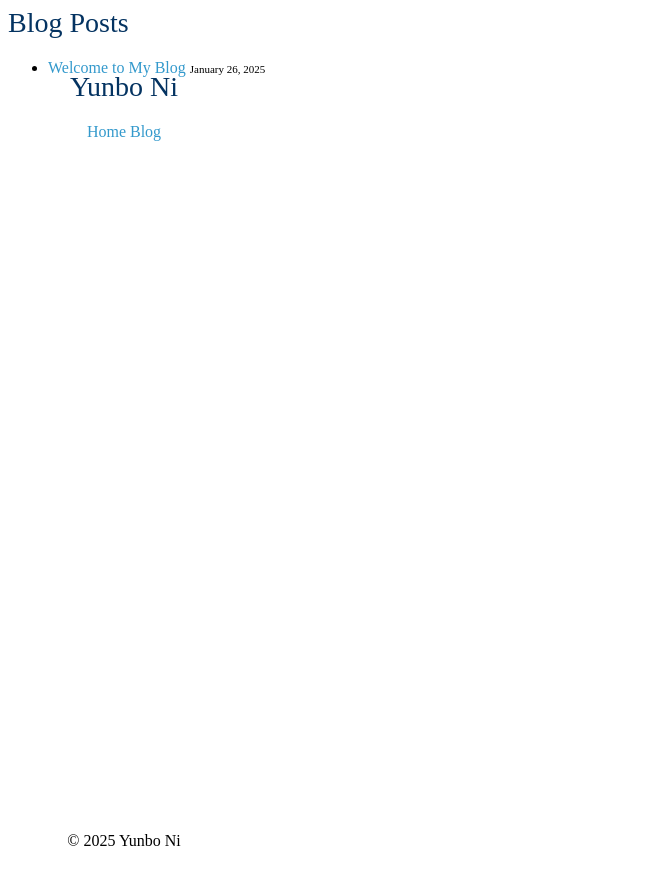
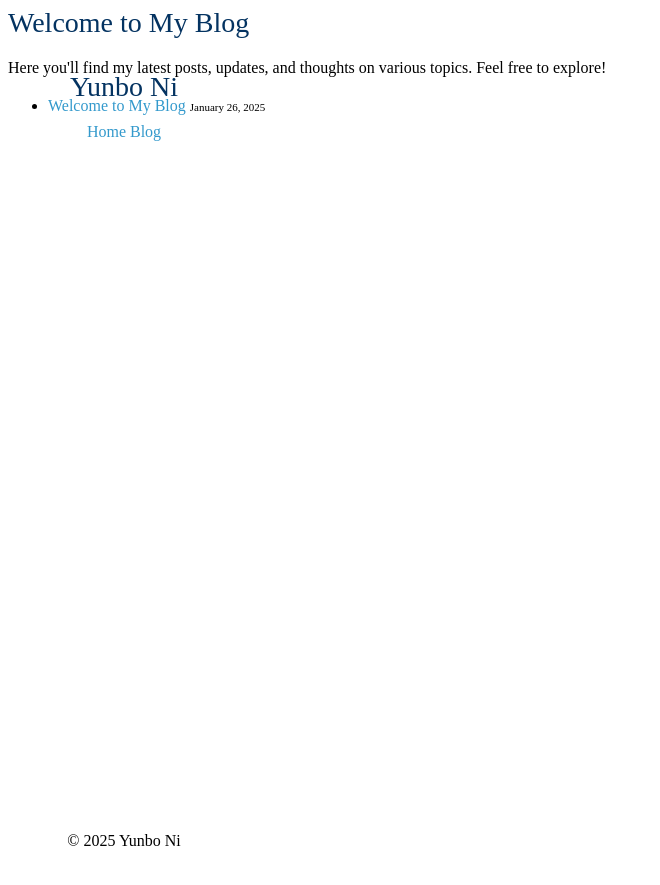
Before and after one commit to cardigan1008/cardigan1008.github.io, a Jekyll site: the page built from blog.md, in a window 1280 px wide. Shown: the top 885 px of the page, without its empty margins (0-660 px from the left). Built offline with Jekyll 4.4.1, drawn with Linux system fonts in a browser that asks for light colours.

Commit message:
feat: add post

```diff
--- a/blog.md
+++ b/blog.md
@@ -3,7 +3,9 @@ layout: blog
 permalink: /blog/
 ---
 
-<h1>Blog Posts</h1>
+<h1>Welcome to My Blog</h1>
+<p>Here you'll find my latest posts, updates, and thoughts on various topics. Feel free to explore!</p>
+
 <ul>
   {% for post in site.posts %}
   <li>
```
